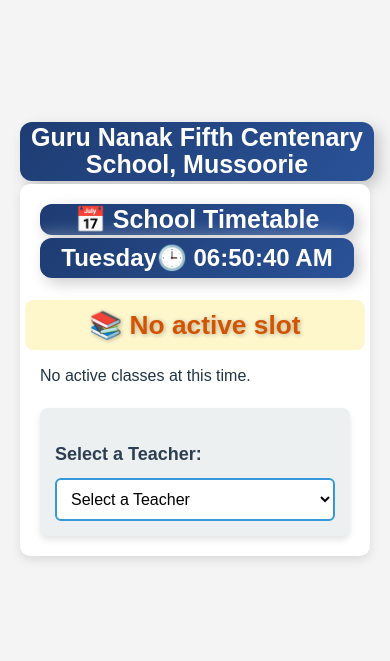
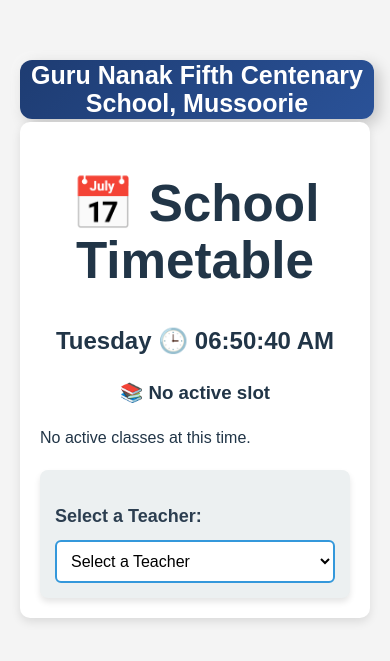
Before and after one commit to gnfcTimetable/myschooltimetable, a React (Vite) app: page / in a window 390 px wide. Shown: the part 103-764 px from the top of the page. Built offline with nearby package versions, Linux system fonts and the light colour scheme.

Commit message:
Update TimetableTable.jsx

```diff
--- a/src/components/TimetableTable.jsx
+++ b/src/components/TimetableTable.jsx
@@ -1,3 +1,4 @@
+// ✅ IMPORTS
 import React, { useState, useEffect } from "react";
 import "../App.css";
 
@@ -11,6 +12,7 @@
   const [currentTime, setCurrentTime] = useState("");
   const [currentSlotTime, setCurrentSlotTime] = useState("");
 
+  // ✅ Load timetable data
   useEffect(() => {
     const fetchTimetable = () => {
       fetch(`${import.meta.env.BASE_URL}data/timetable.json`)
@@ -24,17 +26,7 @@
     return () => clearInterval(interval);
   }, []);
 
-  useEffect(() => {
-    const updateSlot = () => {
-      if (!timetableData) return;
-
-      const now = new Date();
-      const day = now.toLocaleString("en-US", { weekday: "long" });
-      setCurrentDay(day);
-
-      const todaySchedule = timetableData.schedule?.[day]?.classes || [];
-      const currentTime = now.getHours() * 60 + now.getMinutes();
-
+  // ✅ Time parsing helper
   const parseTime = (timeStr) => {
     const match = timeStr.match(/(\d+):(\d+)\s*(AM|PM)?/i);
     if (!match) return null;
@@ -48,17 +40,38 @@
     return hour * 60 + minute;
   };
 
-      const findCurrentSlot = (schedule) => {
-        return schedule.find(period => {
-          if (!period.time.includes(" TO ")) return false;
-          const [start, end] = period.time.split(" TO ").map(t => t.trim());
+  // ✅ Compute the active slot
+  useEffect(() => {
+    if (!timetableData) return;
+
+    const updateSlot = () => {
+      const now = new Date();
+      const day = now.toLocaleString("en-US", { weekday: "long" });
+      setCurrentDay(day);
+
+      const currentMins = now.getHours() * 60 + now.getMinutes();
+
+      // ✅ Merge day's classes with top-level commonRoutine
+      const classSchedule = timetableData.schedule?.[day]?.classes || [];
+      const commonRoutine = timetableData.commonRoutine || [];
+
+      const mergedSchedule = [
+        ...classSchedule,
+        ...commonRoutine.map(item => ({
+          ...item,
+          isCommonRoutine: true
+        }))
+      ];
+
+      // ✅ Find slot that matches current time
+      const activeSlot = mergedSchedule.find(item => {
+        if (!item.time?.includes(" TO ")) return false;
+        const [start, end] = item.time.split(" TO ").map(t => t.trim());
         const startTime = parseTime(start);
         const endTime = parseTime(end);
-          return startTime !== null && endTime !== null && currentTime >= startTime && currentTime <= endTime;
-        });
-      };
+        return startTime !== null && endTime !== null && currentMins >= startTime && currentMins <= endTime;
+      }) || null;
 
-      const activeSlot = findCurrentSlot(todaySchedule) || null;
       setCurrentSlot(activeSlot);
       setCurrentSlotTime(activeSlot ? activeSlot.time : "No active slot");
     };
@@ -68,16 +81,11 @@
     return () => clearInterval(interval);
   }, [timetableData]);
 
+  // ✅ Clock display
   useEffect(() => {
     const updateTime = () => {
       const now = new Date();
-      const timeString = now.toLocaleTimeString("en-US", {
-        hour: "2-digit",
-        minute: "2-digit",
-        second: "2-digit",
-        hour12: true
-      });
-      setCurrentTime(timeString);
+      setCurrentTime(now.toLocaleTimeString("en-US", { hour: "2-digit", minute: "2-digit", second: "2-digit", hour12: true }));
     };
 
     updateTime();
@@ -85,27 +93,25 @@
     return () => clearInterval(interval);
   }, []);
 
+  // ✅ Teacher routine
   useEffect(() => {
     if (!selectedTeacher || !timetableData) return;
     const todaySchedule = timetableData.schedule?.[currentDay]?.classes || [];
 
     const teacherClasses = todaySchedule.flatMap(slot => {
-      if (!slot || !slot.time) return [];
-      const slotTime = slot.time;
+      if (!slot || !slot.time || !slot.subjects) return [];
+      return classes.flatMap(className => {
+        let entries = [];
+        const vhEntry = slot.subjects?.["Vincent Hill"]?.[className];
+        const shEntry = slot.subjects?.["Shangri-la"]?.[className];
 
-      return classes.flatMap(className => {
-        let scheduleEntries = [];
-
-        const vincentEntry = slot.subjects?.["Vincent Hill"]?.[className];
-        const shangrilaEntry = slot.subjects?.["Shangri-la"]?.[className];
-
-        if (vincentEntry?.teacher?.split("/").includes(selectedTeacher)) {
-          scheduleEntries.push({ time: slotTime, class: `${className} (VH)`, subject: vincentEntry.subject });
+        if (vhEntry?.teacher?.split("/").includes(selectedTeacher)) {
+          entries.push({ time: slot.time, class: `${className} (VH)`, subject: vhEntry.subject });
         }
-        if (shangrilaEntry?.teacher?.split("/").includes(selectedTeacher)) {
-          scheduleEntries.push({ time: slotTime, class: `${className} (SH)`, subject: shangrilaEntry.subject });
+        if (shEntry?.teacher?.split("/").includes(selectedTeacher)) {
+          entries.push({ time: slot.time, class: `${className} (SH)`, subject: shEntry.subject });
         }
-        return scheduleEntries;
+        return entries;
       });
     });
 
@@ -114,10 +120,9 @@
 
   return (
     <div className="timetable-container">
-      <h1 className="title" align="center">📅 School Timetable</h1>
-      <h2 className="day" align="center">{currentDay}🕒 {currentTime}</h2>
-      <h3 className="current-time" align="center"></h3>
-      <h3 className="current-slot-time" align="center">📚 {currentSlotTime}</h3>
+      <h1 align="center">📅 School Timetable</h1>
+      <h2 align="center">{currentDay} 🕒 {currentTime}</h2>
+      <h3 align="center">📚 {currentSlotTime}</h3>
 
       <div className="table-wrapper">
         {currentSlot ? (
@@ -125,22 +130,52 @@
             <table className="timetable">
               <thead>
                 <tr>
-                  <th className="class-header">Class</th>
-                  <th className="vincent-hill-header">Vincent Hill</th>
-                  <th className="shangri-la-header">Shangri-la</th>
+                  <th>Class</th>
+                  <th>Vincent Hill</th>
+                  <th>Shangri-la</th>
                 </tr>
               </thead>
               <tbody>
-                {classes.map((className, classIndex) => {
-                  const displayClassName = `Class ${className}`;
-                  const subjects = currentSlot?.subjects || {};
-                  const vincentHillEntry = subjects["Vincent Hill"]?.[className] || {};
-                  const shangrilaEntry = subjects["Shangri-la"]?.[className] || {};
+                {classes.map((className, idx) => {
+                  // ✅ RENDER for breaks
+                  if (currentSlot.break) {
                     return (
-                    <tr key={classIndex} className="timetable-row">
-                      <td className="class-cell">{displayClassName}</td>
-                      <td className="vincent-cell">{vincentHillEntry.subject ? `${vincentHillEntry.subject} (${vincentHillEntry.teacher})` : "-"}</td>
-                      <td className="shangri-cell">{shangrilaEntry.subject ? `${shangrilaEntry.subject} (${shangrilaEntry.teacher})` : "-"}</td>
+                      <tr key={idx}>
+                        <td>{className}</td>
+                        <td colSpan={2} align="center">{currentSlot.break}</td>
+                      </tr>
+                    );
+                  }
+
+                  if (currentSlot.remedial) {
+                    return (
+                      <tr key={idx}>
+                        <td>{className}</td>
+                        <td colSpan={2} align="center">{currentSlot.remedial}</td>
+                      </tr>
+                    );
+                  }
+
+                  if (currentSlot.isCommonRoutine) {
+                    const activity = currentSlot.break || currentSlot.remedial || currentSlot.activity || "Common Routine";
+                    return (
+                      <tr key={idx}>
+                        <td>{className}</td>
+                        <td colSpan={2} align="center">{activity}</td>
+                      </tr>
+                    );
+                  }
+
+                  // ✅ NORMAL subject period
+                  const subjects = currentSlot.subjects || {};
+                  const vhEntry = subjects["Vincent Hill"]?.[className] || {};
+                  const shEntry = subjects["Shangri-la"]?.[className] || {};
+
+                  return (
+                    <tr key={idx}>
+                      <td>{className}</td>
+                      <td>{vhEntry.subject ? `${vhEntry.subject} (${vhEntry.teacher})` : "-"}</td>
+                      <td>{shEntry.subject ? `${shEntry.subject} (${shEntry.teacher})` : "-"}</td>
                     </tr>
                   );
                 })}
@@ -171,7 +206,7 @@
         </select>
       </div>
 
-      {/* Display Teacher's Routine in Table */}
+      {/* Teacher Routine */}
       {teacherSchedule.length > 0 && (
         <div className="teacher-routine">
           <h3>{selectedTeacher}'s Schedule</h3>
@@ -185,8 +220,8 @@
                 </tr>
               </thead>
               <tbody>
-                {teacherSchedule.map((entry, index) => (
-                  <tr key={index}>
+                {teacherSchedule.map((entry, idx) => (
+                  <tr key={idx}>
                     <td>{entry.time}</td>
                     <td>{entry.class}</td>
                     <td>{entry.subject}</td>
```
Lines whose indentation alone changed are shown as unchanged.
